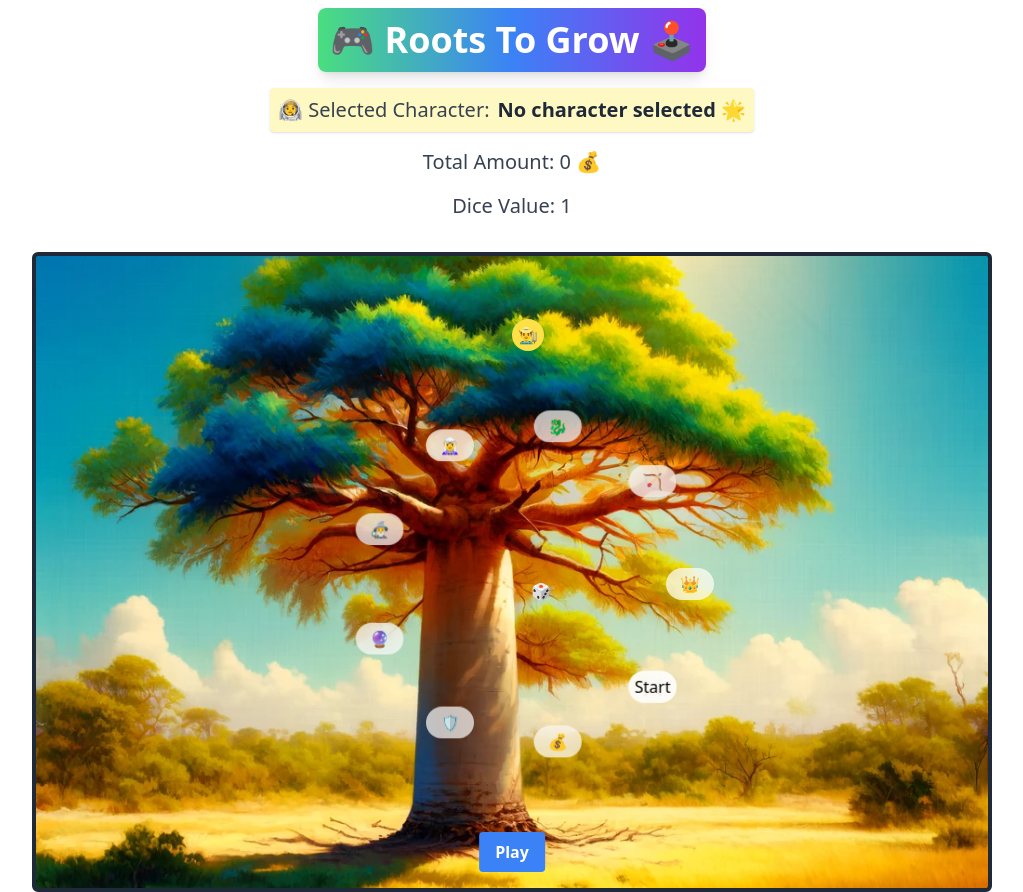
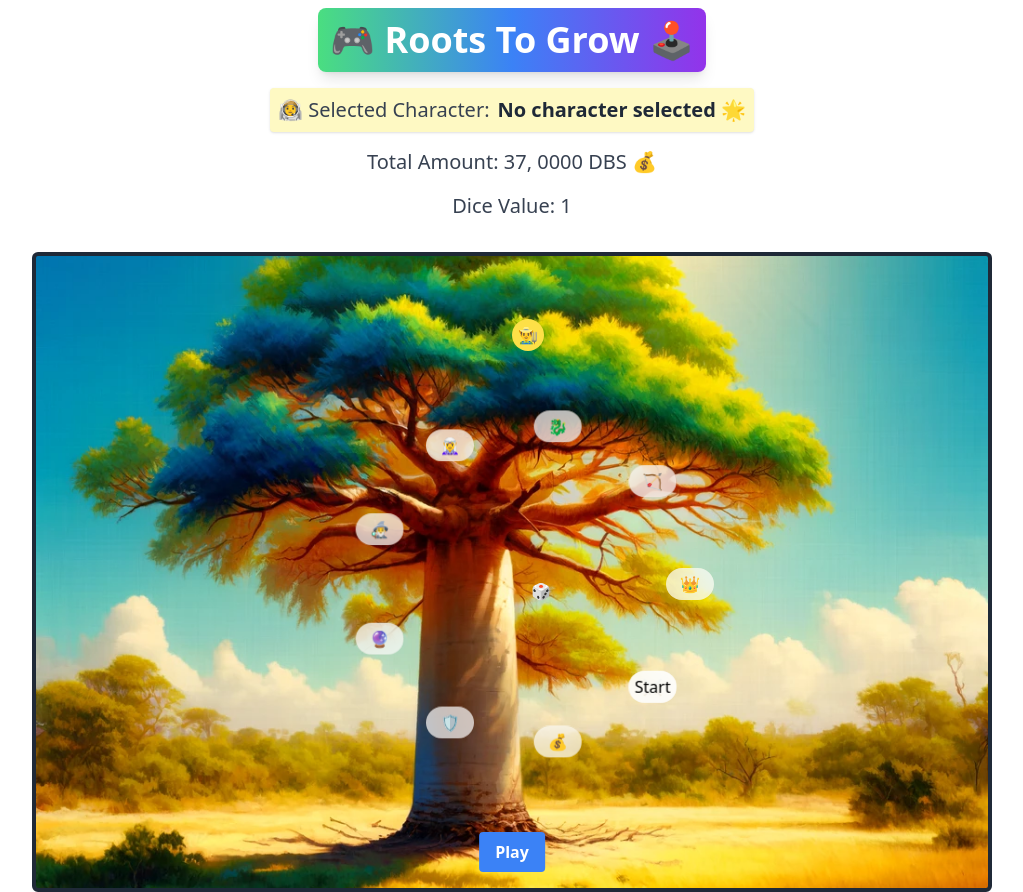
Before and after one commit to Svmueli/Roots_to_Grow, a React (Create React App) app: page /play in a window 1280 px wide. Shown: the whole page, without its empty margins (128-1151 px from the left). Built offline with nearby package versions, Linux system fonts and the light colour scheme.

Commit message:
Update totalAmount display to include currency symbol

```diff
--- a/src/pages/Play/index.js
+++ b/src/pages/Play/index.js
@@ -13,7 +13,7 @@ const PlayGame = () => {
   const [diceValue, setDiceValue] = useState(1);
   const [rolling, setRolling] = useState(false);
   const [farmerPosition, setFarmerPosition] = useState(-1); // Initial position outside the circle
-  const [totalAmount, setTotalAmount] = useState(0);
+  const [totalAmount, setTotalAmount] = useState(`37, 0000`);
 
   const handlePlay = () => {
     setRolling(true);
@@ -56,7 +56,7 @@ const PlayGame = () => {
       </p>
 
       <p className="text-xl font-medium text-gray-700 mt-2">
-        Total Amount: {totalAmount} 💰
+        Total Amount: {totalAmount} DBS 💰
       </p>
 
       {/* Box to display the dice value */}
```
